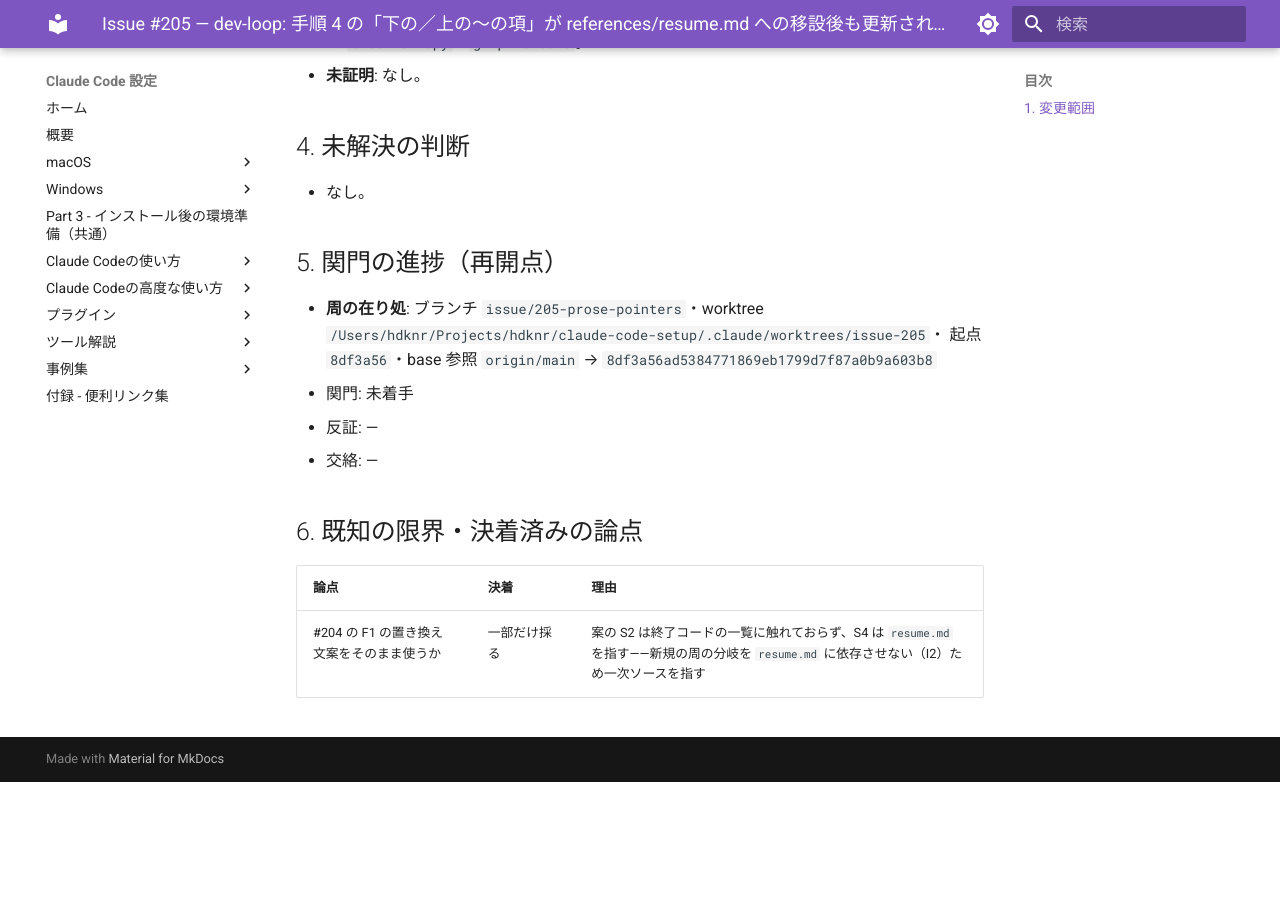
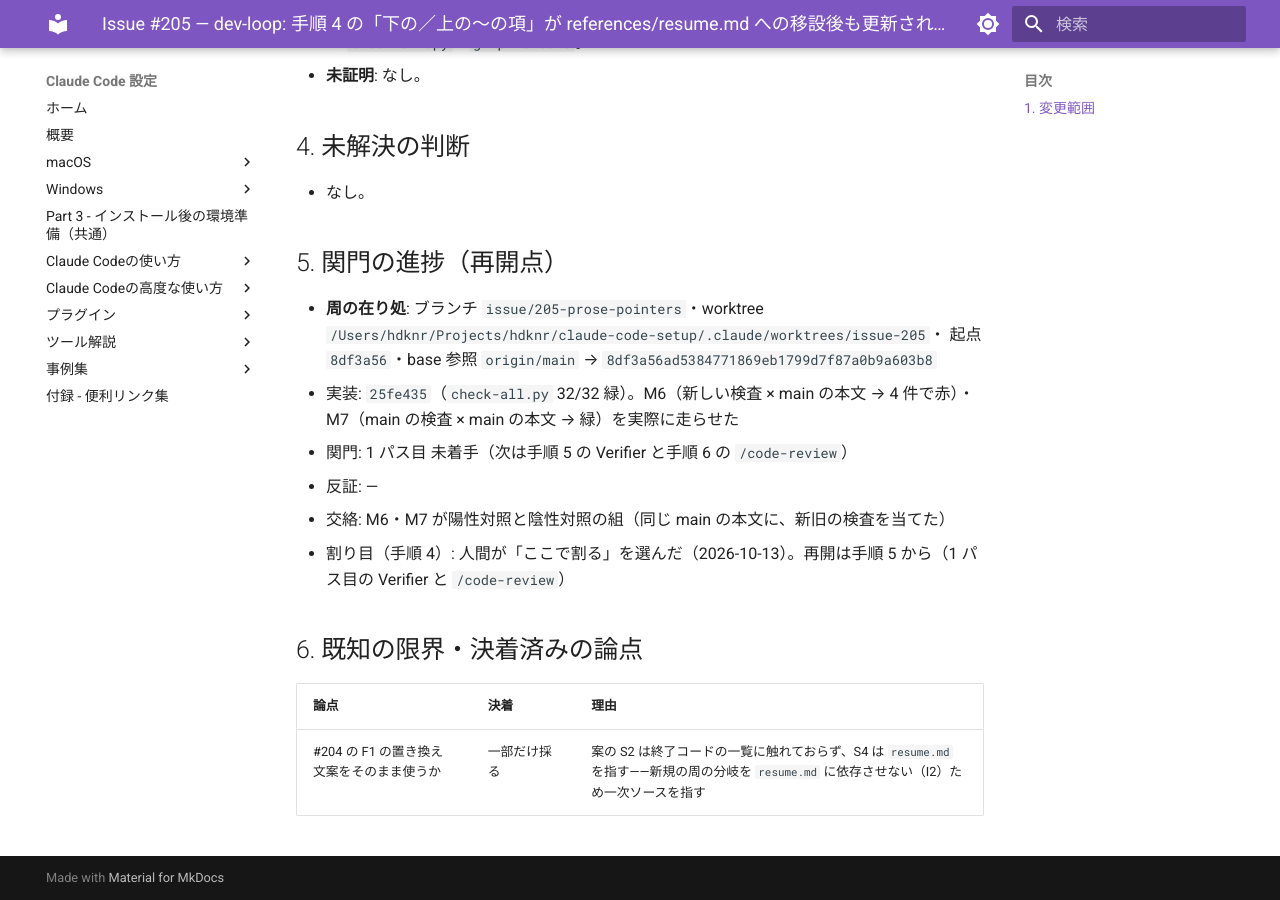
Before and after one commit to hdknr/claude-code-setup, an MkDocs documentation site: the page built from docs/plans/issue-205.md, in a window 1280 px wide and 900 px high, scrolled down 3329 px. Built offline with MkDocs 1.6.1 and Material for MkDocs 9.7.7, drawn with Linux system fonts in a browser that asks for light colours; before the commit the page ends 4111 px from its top, so only the background shows below that.

Commit message:
docs(plans): #205 の再開点を記録（手順 4 の割り目）
Co-Authored-By: Claude Opus 5.5 <noreply@anthropic.com>

```diff
--- a/docs/plans/issue-205.md
+++ b/docs/plans/issue-205.md
@@ -90,9 +90,12 @@
 
 - **周の在り処**: ブランチ `issue/205-prose-pointers`・worktree `/Users/hdknr/Projects/hdknr/claude-code-setup/.claude/worktrees/issue-205`・
   起点 `8df3a56`・base 参照 `origin/main` → `8df3a56ad5384771869eb1799d7f87a0b9a603b8`
-- 関門: 未着手
+- 実装: `25fe435`（`check-all.py` 32/32 緑）。M6（新しい検査 × main の本文 → 4 件で赤）・
+  M7（main の検査 × main の本文 → 緑）を実際に走らせた
+- 関門: 1 パス目 未着手（次は手順 5 の Verifier と手順 6 の `/code-review`）
 - 反証: —
-- 交絡: —
+- 交絡: M6・M7 が陽性対照と陰性対照の組（同じ main の本文に、新旧の検査を当てた）
+- 割り目（手順 4）: 人間が「ここで割る」を選んだ（2026-10-13）。再開は手順 5 から（1 パス目の Verifier と `/code-review`）
 
 ## 6. 既知の限界・決着済みの論点
 
```
